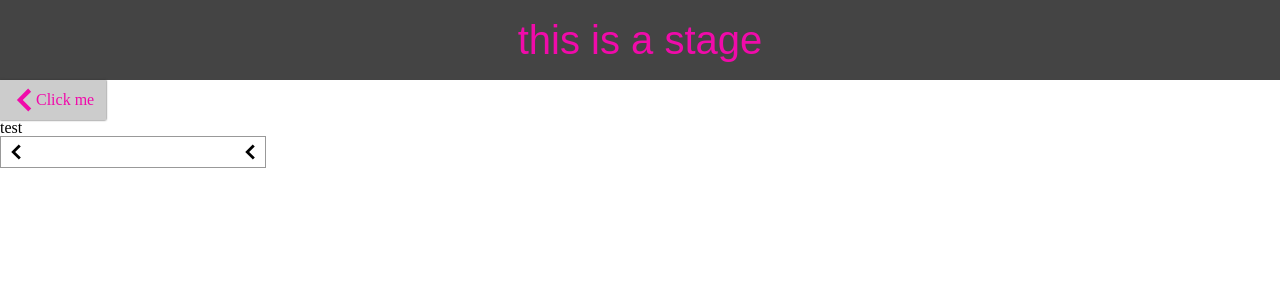
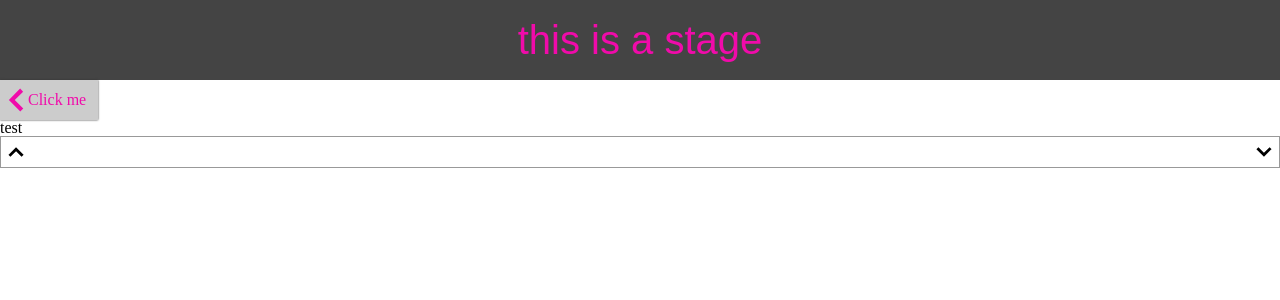
Before and after one commit to oforge/vue-boilerplate, a Vue app: page / in a window 1280 px wide. Shown: the top 300 px of the page. Built offline with nearby package versions, Linux system fonts and the light colour scheme.

Commit message:
some refactorings - more line width for prettier because we have the space - refactorings for base input, so that icons work better

```diff
--- a/src/App.vue
+++ b/src/App.vue
@@ -6,13 +6,15 @@
       Example usage of a button.
     -->
     <base-button>
-      <base-icon
-        iconClass="icon--inline icon--second icon--l"
-        iconName="chevron"
-      />
+      <base-icon iconClass="icon--inline icon--second icon--l icon--before" iconName="chevron" />
       Click me
     </base-button>
-    <base-input iconBefore="chevron" iconAfter="chevron" />
+    <base-input
+      iconBefore="chevron"
+      iconAfter="chevron"
+      iconBeforeClass="icon--chevron icon--chevron-up"
+      iconAfterClass="icon--chevron icon--chevron-down"
+    />
     <sprite />
   </div>
 </template>
--- a/src/components/global/BaseIcon.vue
+++ b/src/components/global/BaseIcon.vue
@@ -5,10 +5,7 @@
 -->
 <template>
   <svg class="icon" :class="iconClass">
-    <use
-      v-bind="{ 'xlink:href': '#' + iconName }"
-      xmlns:xlink="http://www.w3.org/1999/xlink"
-    ></use>
+    <use v-bind="{ 'xlink:href': '#' + iconName }" xmlns:xlink="http://www.w3.org/1999/xlink"></use>
   </svg>
 </template>
 
@@ -64,4 +61,10 @@ export default Vue.extend({
     transform: rotateZ(270deg);
   }
 }
+.button .icon--before {
+  margin-left: map-get($sizes, 's') * -1;
+}
+.button .icon--after {
+  margin-right: map-get($sizes, 's') * -1;
+}
 </style>
--- a/src/components/global/forms/BaseInput.vue
+++ b/src/components/global/forms/BaseInput.vue
@@ -2,13 +2,13 @@
   <div class="form-control">
     <label>test</label>
     <base-icon
-      iconClass="form-element__before icon--m"
+      :iconClass="['form-element__before', 'icon--m', iconBeforeClass]"
       :iconName="iconBefore"
       v-if="iconBefore"
     />
     <input class="form-element" type="text" />
     <base-icon
-      iconClass="form-element__after icon--m"
+      :iconClass="['form-element__after', 'icon--m', iconAfterClass]"
       :iconName="iconAfter"
       v-if="iconAfter"
     />
@@ -20,7 +20,9 @@ export default Vue.extend({
   name: 'BaseInput',
   props: {
     iconBefore: String,
-    iconAfter: String
+    iconAfter: String,
+    iconBeforeClass: String,
+    iconAfterClass: String
   }
 });
 </script>
@@ -28,26 +30,28 @@ export default Vue.extend({
 <style lang="scss">
 .form-control {
   position: relative;
-  display: inline-block;
+  display: block;
 }
 .form-element {
   border: 1px solid map-get($greyTones, medium);
   padding: 0 $formSize;
   height: $formSize;
+  width: 100%;
 
   &__before,
   &__after {
     position: absolute;
     bottom: $formSize / 2;
     pointer-events: none;
+    margin-bottom: ($formSize / 4 * -1);
   }
   &__before {
     left: $formSize / 2;
-    transform: translateX(-50%) translateY(50%);
+    margin-left: ($formSize / 4 * -1);
   }
   &__after {
     right: $formSize / 2;
-    transform: translateX(50%) translateY(50%);
+    margin-right: ($formSize / 4 * -1);
   }
 }
 </style>
--- a/src/components/global/main.ts
+++ b/src/components/global/main.ts
@@ -2,7 +2,6 @@
   Here we define all globally usable components. Something like form elements or maybe icons.
   This object can be imported into the src/main.ts. There you can iterate over the objects and load them via vue.component(name, value)
  */
-import OtherSampleComponent from '@/components/global/OtherSampleComponent.vue';
 import Vue from 'vue';
 
 export default class GlobalComponentLoader extends Vue {
```
Also changed, not shown: .prettierrc.js.
